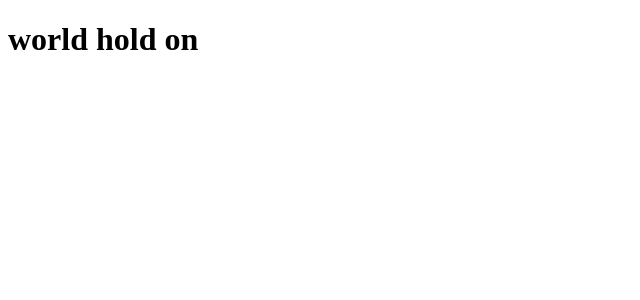
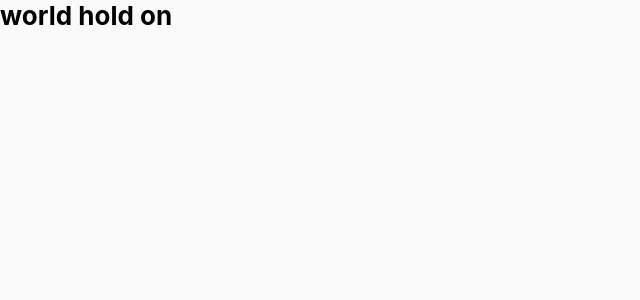
Before and after one commit to sleduardo20/instagram-auch, a React (Create React App) app: page / in a window 1280 px wide. Shown: the top 300 px of the page, without its empty margins (0-640 px from the left). Built offline with nearby package versions, Linux system fonts and the light colour scheme.

Commit message:
(styles)🎨: install package styled-components and add global styles.

```diff
--- a/package.json
+++ b/package.json
@@ -13,6 +13,7 @@
     "react": "^17.0.1",
     "react-dom": "^17.0.1",
     "react-scripts": "4.0.1",
+    "styled-components": "^5.2.1",
     "typescript": "^4.0.3",
     "web-vitals": "^0.2.4"
   },
--- a/src/App.tsx
+++ b/src/App.tsx
@@ -1,7 +1,13 @@
 import React from 'react';
+import GlobalStyles from './styles/GlobalStyles';
 
 const App = () => {
-  return <h1>world hold on</h1>;
+  return (
+    <>
+      <GlobalStyles />
+      <h1>world hold on</h1>
+    </>
+  );
 };
 
 export default App;
--- /dev/null
+++ b/src/styles/GlobalStyles.ts
@@ -0,0 +1,31 @@
+import { createGlobalStyle } from 'styled-components';
+
+const globalStyles = createGlobalStyle`
+  *{
+    margin:0;
+    padding:0;
+    border:0;
+    text-decoration: none;
+    width: 100vw;
+    box-sizing: border-box;
+  }
+  body {
+    font-family: -apple-system, BlinkMacSystemFont, 'Segoe UI', Roboto, Oxygen, Ubuntu, Cantarell, 'Open Sans', 'Helvetica Neue', sans-serif;
+    font-size: 1.3rem;
+    display: flex;
+    width: 100%;
+    justify-content: center;
+    align-items: center;
+    background-color: rgba(250,250,250,1);
+  }
+
+  button{
+    outline: none;
+
+  }
+  html{
+    font-size: 62.5%;
+  }
+`;
+
+export default globalStyles;
```
Also changed, not shown: 2 other files (tests, documents, lock files or other folders).
